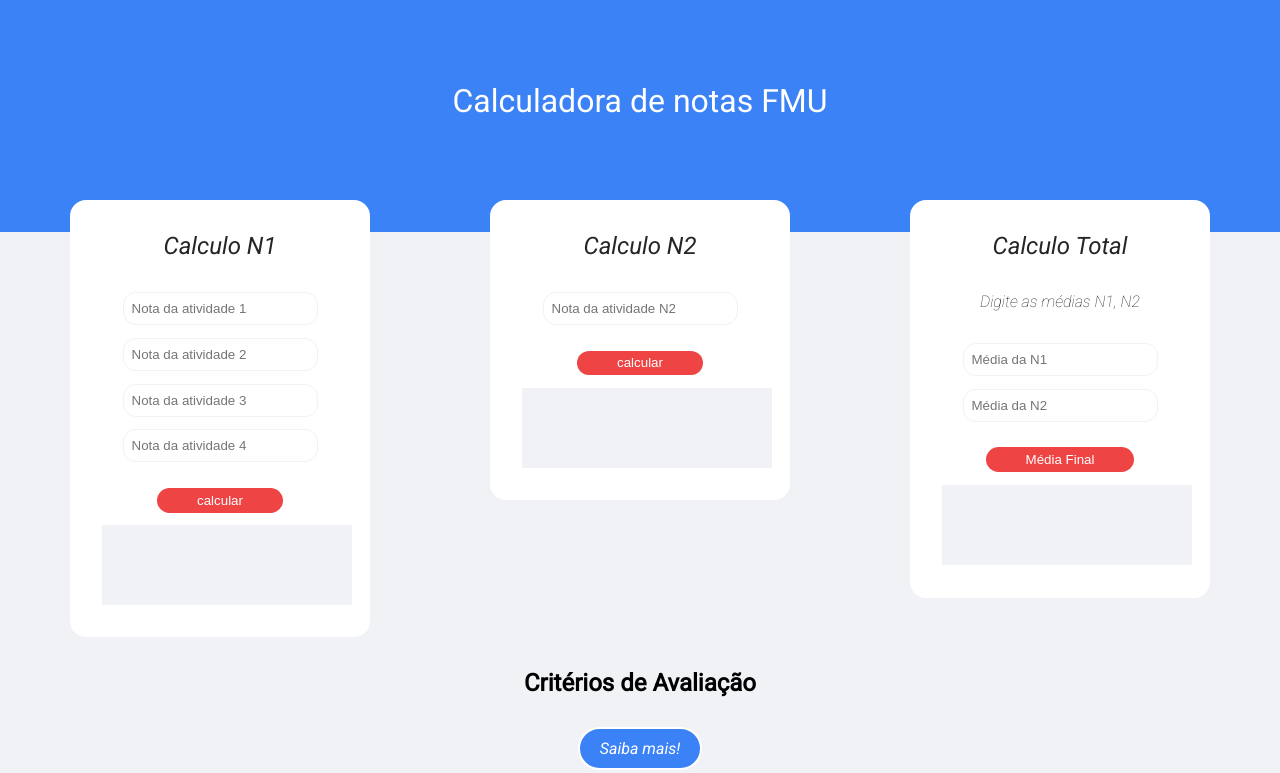
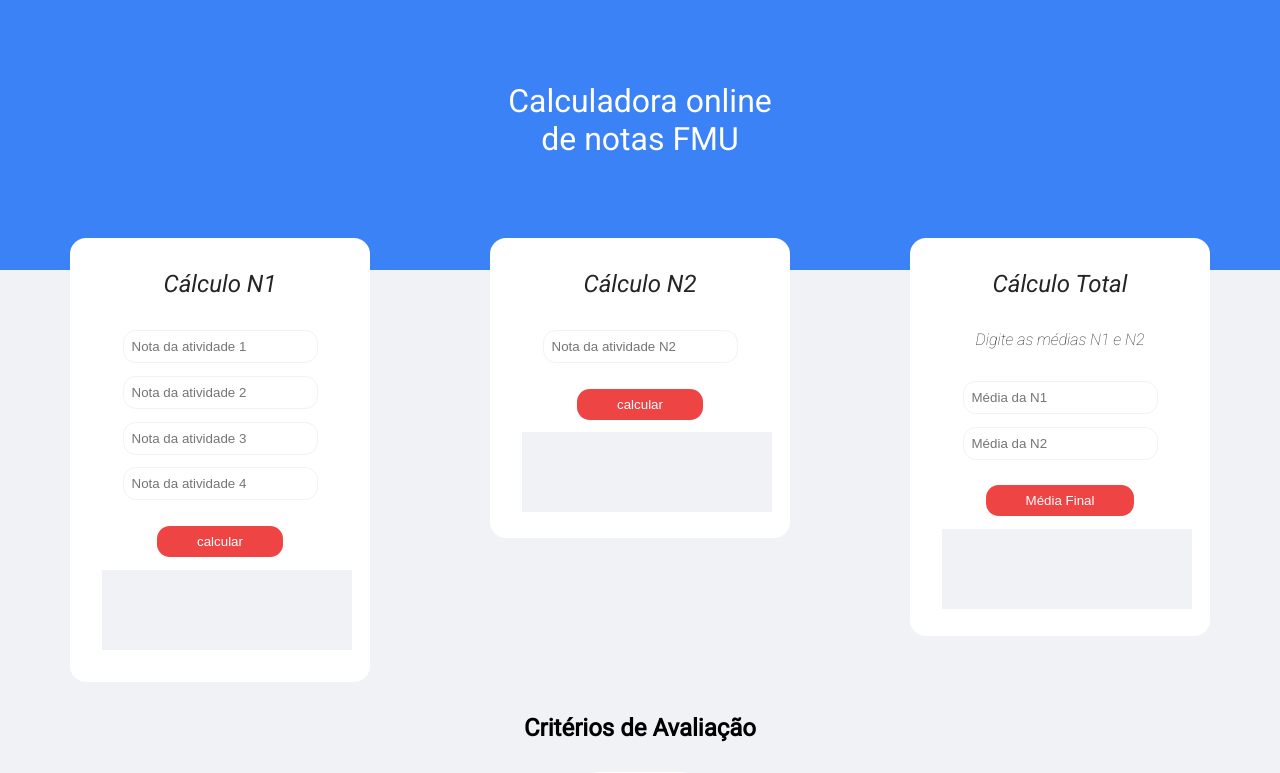
Before and after one commit to Mlluiz39/my-projects, a PHP site: page / in a window 1280 px wide. Shown: the top 773 px of the page. Run offline with PHP 8.4, Linux system fonts and the light colour scheme.

Commit message:
alteração do botão

```diff
--- a/notasFaculdade/css/index.css
+++ b/notasFaculdade/css/index.css
@@ -124,7 +124,7 @@
 }
 
 button {
-    padding: 0.3rem 2.5rem;
+    padding: 0.5rem 2.5rem;
     margin-top: 0.8rem;
     margin-bottom: 0.8rem;
     background-color: rgba(239, 68, 68);
--- a/notasFaculdade/index.html
+++ b/notasFaculdade/index.html
@@ -11,19 +11,19 @@
   <link rel="shortcut icon" href="./favicon_io/android-chrome-512x512.png" type="android-chrome-512x512">
   <link rel="shortcut icon" href="./favicon_io/android-chrome-192x192.png" type="android-chrome-192x192">
   <link rel="shortcut icon" href="./favicon_io/site.webmanifest">
-  <title>Calculo das Notas</title>
+  <title>Cálculo das Notas</title>
   <link rel="stylesheet" href="./css/index.css">
   <link rel="preconnect" href="https://fonts.gstatic.com">
   <link href="https://fonts.googleapis.com/css2?family=Roboto:ital,wght@0,100;0,400;1,100;1,400;1,900&display=swap" rel="stylesheet">
 </head>
 <body>
   <header>
-    <h1 id="logo">Calculadora de notas FMU</h1>
+    <h1 id="logo">Calculadora online <br>de notas FMU</h1>
   </header>
   <main class="container">
     <section class="card1">
       <div class="">
-        <h2>Calculo N1</h2>
+        <h2>Cálculo N1</h2>
         <input class="a1" type="number" step=any id="a1" placeholder="Nota da atividade 1">
         <input class="a2" type="number" step=any id="a2" placeholder="Nota da atividade 2">
         <input class="a3" type="number" step=any id="a3" placeholder="Nota da atividade 3">
@@ -34,7 +34,7 @@
     </section >
     <section class="card2">
       <div>
-        <h2>Calculo N2</h2>
+        <h2>Cálculo N2</h2>
         <input class="n2" type="number" step=any id="n2" placeholder="Nota da atividade N2">
         <button class="btnN2" id="calcularN2" onclick="calculaN2()">calcular</button>
         <div class="result" id="resultadoN2"></div>
@@ -42,8 +42,8 @@
     </section>
     <section class="card3">
       <div>
-        <h2>Calculo Total</h2>
-        <p>Digite as médias N1, N2 </p>
+        <h2>Cálculo Total</h2>
+        <p>Digite as médias N1 e N2 </p>
         <input class="mf" type="number" step=any id="mf1" placeholder="Média da N1">
         <input class="mf" type="number" step=any id="mf2" placeholder="Média da N2">
         <button class="btnN2" id="mediaFinal" onclick="calculoFinal()">Média Final</button>
```
